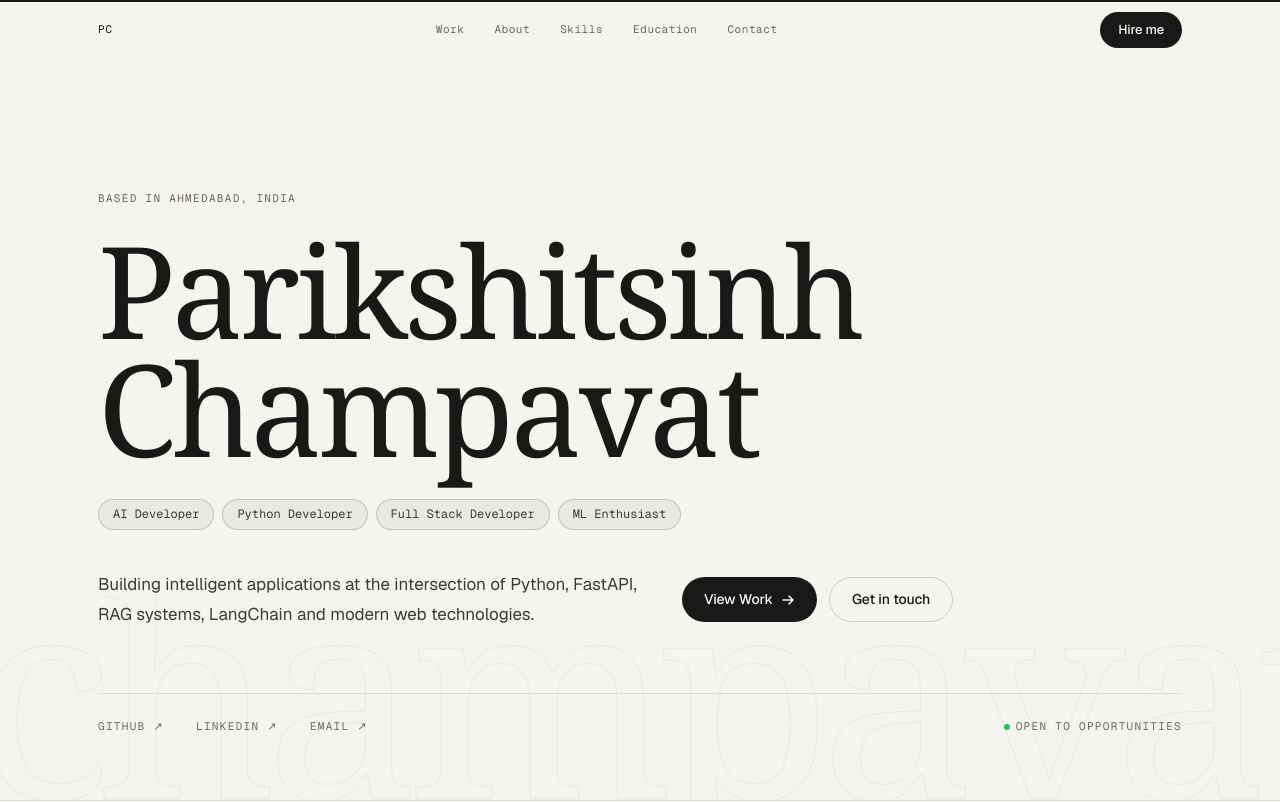
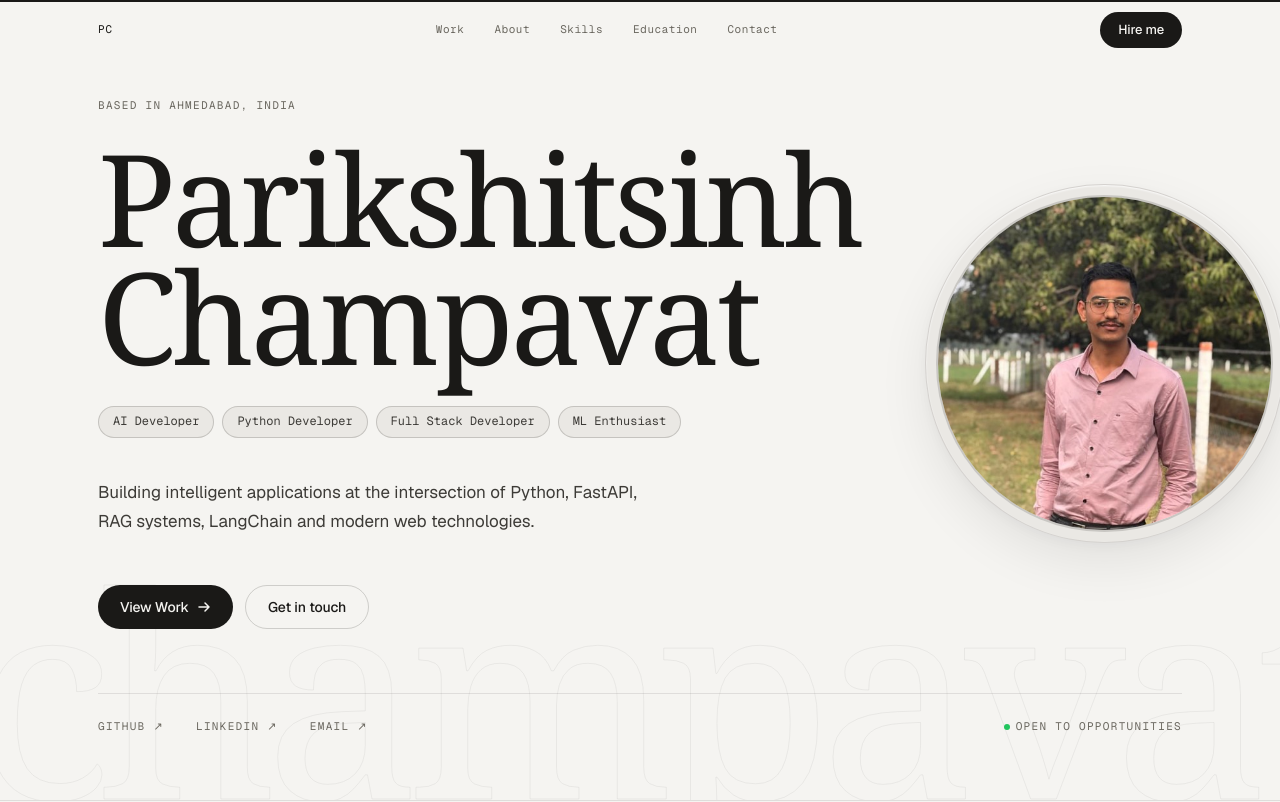
Before and after one commit to parikshitsinh0228/parikshit-portfolio-, a Next.js app: page / in a window 1280 px wide. Shown: the top 802 px of the page. Built offline with nearby package versions, Linux system fonts and the light colour scheme.

Commit message:
feat: add circular profile avatar to Hero section with top crop

```diff
--- a/app/globals.css
+++ b/app/globals.css
@@ -415,3 +415,80 @@ html.lenis, html.lenis body { height: auto; }
 .loader-bg {
   background: var(--bg);
 }
+
+/* =============================================
+   HERO GRID & PROFILE PHOTO
+   ============================================= */
+
+.hero-grid {
+  display: grid;
+  grid-template-columns: 1fr;
+  gap: 48px;
+  align-items: center;
+  width: 100%;
+}
+
+@media (min-width: 960px) {
+  .hero-grid {
+    grid-template-columns: 1.5fr 1fr;
+    gap: 64px;
+  }
+}
+
+.hero-avatar-container {
+  display: flex;
+  justify-content: center;
+  align-items: center;
+  position: relative;
+  width: 100%;
+}
+
+.avatar-ring-outer {
+  position: relative;
+  width: clamp(260px, 28vw, 360px);
+  height: clamp(260px, 28vw, 360px);
+  border-radius: 50%;
+  padding: 10px;
+  background: var(--bg-raised);
+  border: 1px solid var(--border);
+  box-shadow: 0 20px 50px rgba(0, 0, 0, 0.08),
+              0 4px 12px rgba(0, 0, 0, 0.03),
+              inset 0 1px 2px rgba(255, 255, 255, 0.8);
+  display: flex;
+  align-items: center;
+  justify-content: center;
+  transition: transform 0.4s var(--ease-out), box-shadow 0.4s var(--ease-out);
+}
+
+.avatar-ring-outer:hover {
+  transform: scale(1.02) translateY(-2px);
+  box-shadow: 0 30px 60px rgba(0, 0, 0, 0.12),
+              0 8px 20px rgba(0, 0, 0, 0.04),
+              inset 0 1px 2px rgba(255, 255, 255, 0.9);
+}
+
+.avatar-ring-inner {
+  width: 100%;
+  height: 100%;
+  border-radius: 50%;
+  overflow: hidden;
+  position: relative;
+  border: 2px solid var(--border-md);
+  background: var(--bg-muted);
+}
+
+.avatar-img {
+  width: 100%;
+  height: 100%;
+  object-fit: cover;
+  /* Top-focused alignment to crop to upper half */
+  object-position: 50% 10%;
+  /* Scale factor to crop and zoom */
+  transform: scale(1.5);
+  transform-origin: 50% 10%;
+  transition: transform 0.5s var(--ease-out);
+}
+
+.avatar-ring-outer:hover .avatar-img {
+  transform: scale(1.58);
+}
--- a/components/Hero.tsx
+++ b/components/Hero.tsx
@@ -52,6 +52,8 @@ export default function Hero() {
         className="section-wrap"
         style={{ position: "relative", zIndex: 1 }}
       >
+        <div className="hero-grid">
+          <div className="hero-text">
             {/* Eyebrow label */}
             <motion.p
               className="label"
@@ -122,7 +124,7 @@ export default function Hero() {
             >
               <p
                 className="body-lg"
-            style={{ maxWidth: 560, color: "var(--ink-2)" }}
+                style={{ maxWidth: 560, color: "var(--ink-2)", marginBottom: 24 }}
               >
                 Building intelligent applications at the intersection of
                 Python, FastAPI, RAG systems, LangChain and modern web
@@ -153,6 +155,26 @@ export default function Hero() {
                 </button>
               </div>
             </motion.div>
+          </div>
+
+          {/* Right Column — Circular Avatar */}
+          <div className="hero-avatar-container">
+            <motion.div
+              initial={{ opacity: 0, scale: 0.8 }}
+              animate={{ opacity: 1, scale: 1 }}
+              transition={{ duration: 0.75, delay: 0.45, ease: [0.16, 1, 0.3, 1] }}
+              className="avatar-ring-outer"
+            >
+              <div className="avatar-ring-inner">
+                <img
+                  src="/profile.jpg"
+                  alt="Parikshitsinh Champavat"
+                  className="avatar-img"
+                />
+              </div>
+            </motion.div>
+          </div>
+        </div>
 
         {/* Bottom meta row */}
         <motion.div
```
Also changed, not shown: public/profile.jpg (added). Lines whose indentation alone changed are shown as unchanged.
